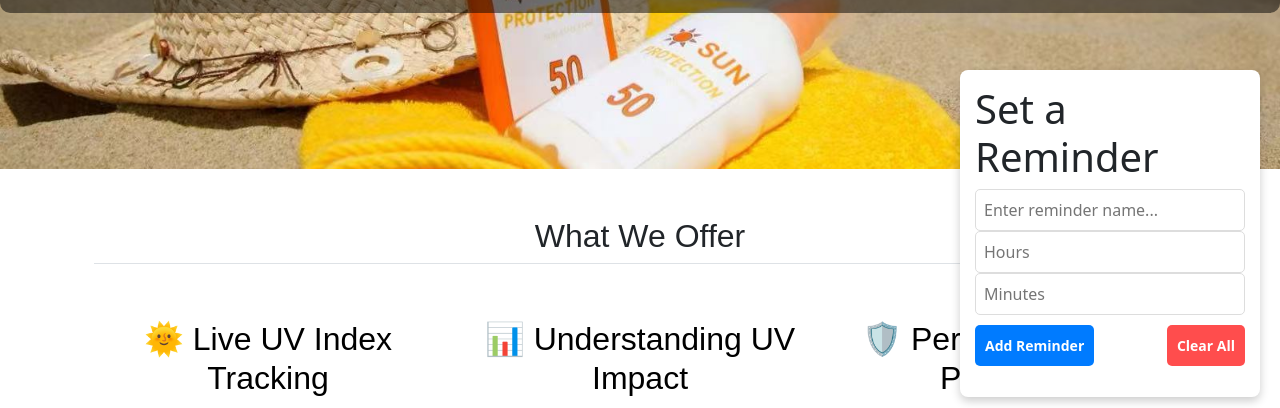
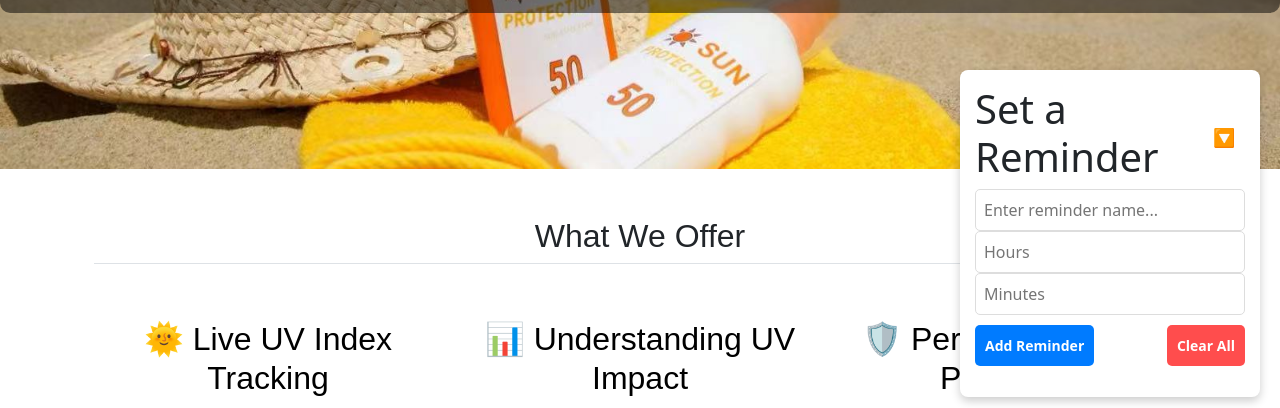
Before and after one commit to PankajShitole/onboarding_project_sun_protection, a Vue app in the folder frontend/sun_protection/: page / in a window 1280 px wide. Shown: the part 383-791 px from the top of the page. Built offline with nearby package versions, Linux system fonts and the light colour scheme.

Commit message:
add minimise Set a Reminder function

```diff
--- a/frontend/sun_protection/package.json
+++ b/frontend/sun_protection/package.json
@@ -28,7 +28,7 @@
     "eslint-plugin-vue": "~10.0.0",
     "globals": "^16.0.0",
     "prettier": "3.5.3",
-    "vite": "^6.2.1",
+    "vite": "^6.2.2",
     "vite-plugin-vue-devtools": "^7.7.2"
   }
 }
--- a/frontend/sun_protection/src/setReminder.vue
+++ b/frontend/sun_protection/src/setReminder.vue
@@ -1,7 +1,15 @@
 <template>
   <div class="reminder-widget">
+    <!-- Header with Minimize Button -->
+    <div class="reminder-header">
       <h1>Set a Reminder</h1>
+      <button class="minimize-btn" @click="toggleMinimize">
+        {{ isMinimized ? '🔼' : '🔽' }}
+      </button>
+    </div>
 
+    <!-- Reminder content (hidden when minimized) -->
+    <div v-if="!isMinimized">
       <div class="reminder-input">
         <input v-model="reminder" placeholder="Enter reminder name..." />
         <input v-model.number="hours" type="number" placeholder="Hours" min="0" />
@@ -21,6 +29,7 @@
         </li>
       </ul>
     </div>
+  </div>
 </template>
 
 <script setup>
@@ -31,6 +40,7 @@ const reminder = ref('');
 const reminders = reactive([]);
 const hours = ref(null);
 const minutes = ref(null);
+const isMinimized = ref(false); // Track if the widget is minimized
 
 // Function to add a reminder
 const addReminder = () => {
@@ -68,6 +78,11 @@ const clearReminders = () => {
 const removeReminder = (index) => {
   reminders.splice(index, 1);
 };
+
+// Toggle minimize state
+const toggleMinimize = () => {
+  isMinimized.value = !isMinimized.value;
+};
 </script>
 
 <style>
@@ -81,6 +96,23 @@ const removeReminder = (index) => {
   border-radius: 8px;
   box-shadow: 0 4px 10px rgba(0, 0, 0, 0.2);
   width: 300px;
+  transition: height 0.3s ease-in-out;
+}
+
+/* Header section with minimize button */
+.reminder-header {
+  display: flex;
+  justify-content: space-between;
+  align-items: center;
+  font-size: 18px;
+}
+
+/* Minimize button */
+.minimize-btn {
+  background: none;
+  border: none;
+  font-size: 18px;
+  cursor: pointer;
 }
 
 /* Remove black borders from input fields */
```
Also changed, not shown: 1 other file (tests, documents, lock files or other folders). Lines whose indentation alone changed are shown as unchanged.
